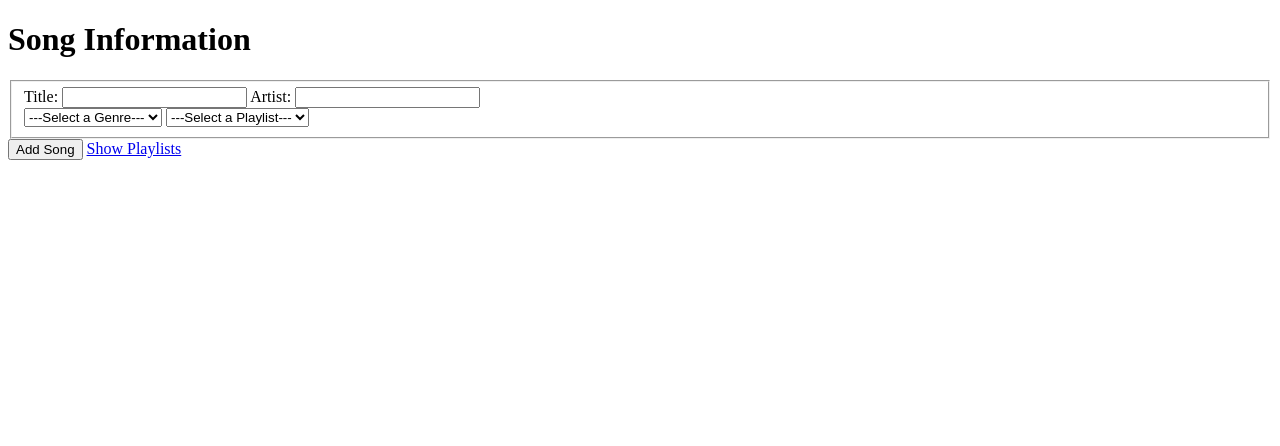
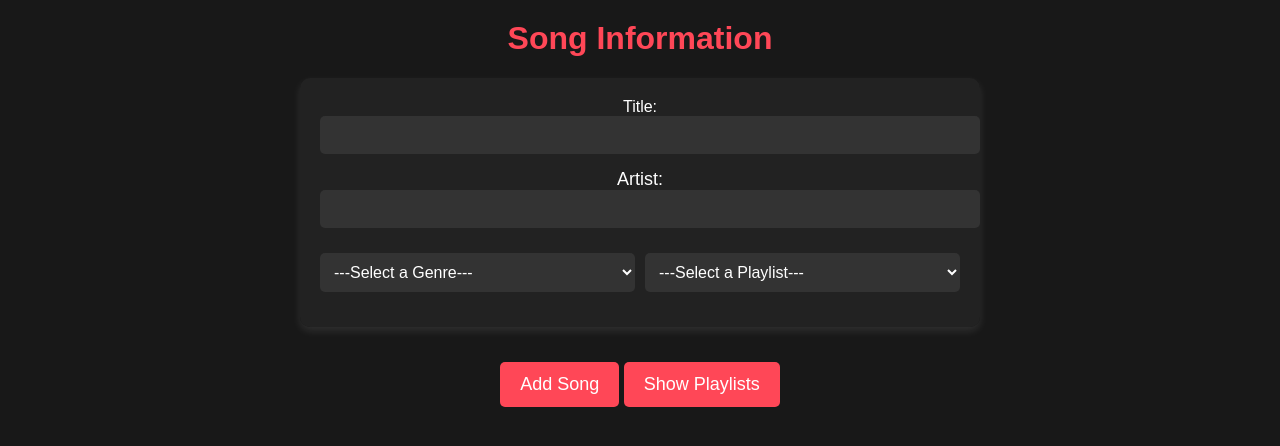
Before and after one commit to Gabby-Moon/Playlist_Organizer, a Node server app: page / in a window 1280 px wide. Shown: the top 446 px of the page. Run offline with Node 20, Linux system fonts and the light colour scheme.

Commit message:
Updated app.js and home.ejs with improvements

```diff
--- a/public/styles.css
+++ b/public/styles.css
@@ -0,0 +1,87 @@
+/* Global Styles */
+body {
+    font-family: Arial, sans-serif;
+    background-color: #181818;
+    color: #ffffff;
+    margin: 0;
+    padding: 0;
+    text-align: center;
+}
+
+/* Header */
+h1 {
+    color: #ff4757;
+    margin-top: 20px;
+}
+
+/* Form Styling */
+fieldset {
+    background: #222;
+    border: none;
+    padding: 20px;
+    border-radius: 10px;
+    width: 50%;
+    margin: 20px auto;
+    box-shadow: 0 4px 8px rgba(255, 255, 255, 0.1);
+}
+
+/* Labels */
+label {
+    display: block;
+    font-size: 18px;
+    margin-bottom: 10px;
+}
+
+/* Input Fields */
+input, select {
+    width: 100%;
+    padding: 10px;
+    margin-bottom: 15px;
+    border-radius: 5px;
+    border: none;
+    font-size: 16px;
+    background: #333;
+    color: #fff;
+}
+
+/* Dropdown Menus */
+select {
+    cursor: pointer;
+}
+
+/* Button Styling */
+button, .button-class {
+    background: #ff4757;
+    color: #fff;
+    padding: 12px 20px;
+    font-size: 18px;
+    border: none;
+    border-radius: 5px;
+    cursor: pointer;
+    text-decoration: none;
+    display: inline-block;
+    margin-top: 15px;
+    transition: background 0.3s;
+}
+
+button:hover, .button-class:hover {
+    background: #e84118;
+}
+
+/* Playlist Layout */
+#options {
+    display: flex;
+    justify-content: space-between;
+    gap: 10px;
+}
+
+/* Responsive Design */
+@media (max-width: 768px) {
+    fieldset {
+        width: 80%;
+    }
+
+    #options {
+        flex-direction: column;
+    }
+}
--- a/views/home.ejs
+++ b/views/home.ejs
@@ -50,7 +50,8 @@
       <!--  button for  -->
     <button type="submit">Add Song</button>
 
-    <a href="playlists.ejs" class="button-class">Show Playlists</a>
+    <a href="playlists" class="button-class">Show Playlists</a>
+
 
 
 
```
Also changed, not shown: app.js (line endings or trailing spaces).
